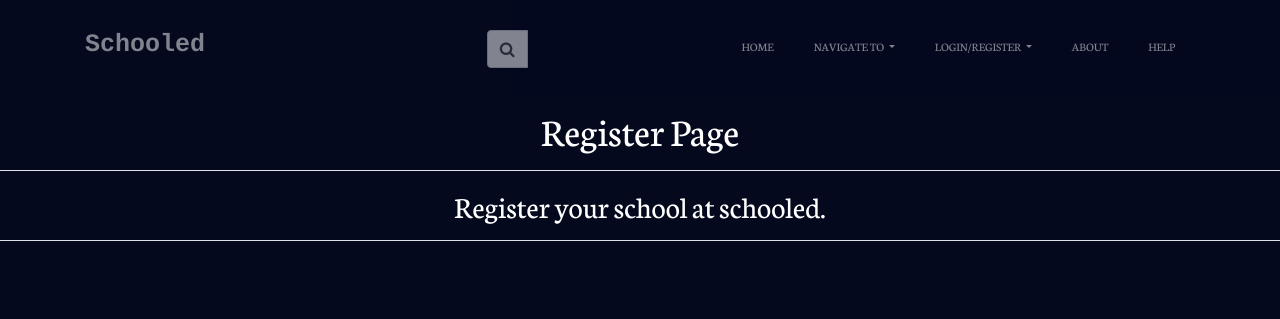
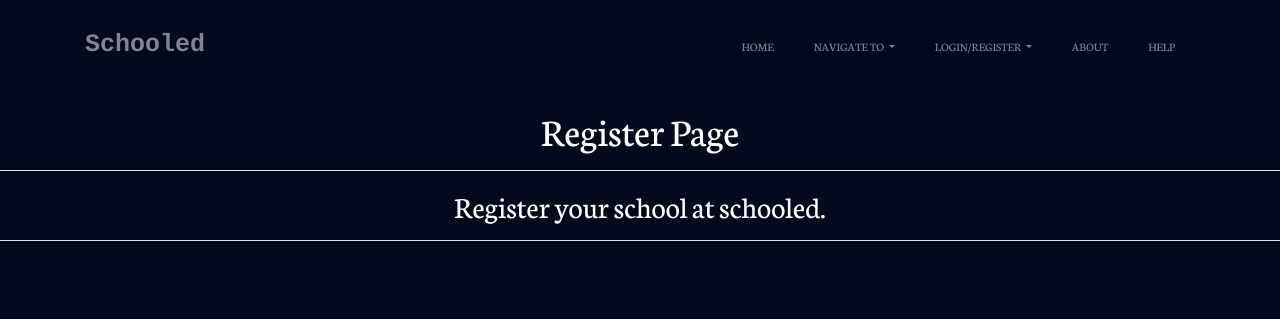
Before and after one commit to Davoboss1/Schooled, a Django app: page /accounts/register/ in a window 1280 px wide. Shown: the top 319 px of the page. Run offline with Django 3.2, Linux system fonts and the light colour scheme; some libraries are stand-ins or nearby versions.

Commit message:
Slight change

```diff
--- a/admins/templates/admins/school_owner_admin_page.html
+++ b/admins/templates/admins/school_owner_admin_page.html
@@ -148,12 +148,12 @@
                         <ul class="navbar-nav">
                             <li>
                                 <div class="d-flex">
-                                    <div class="input-group mx-3">
+                                    <div class="input-group mx-3" style="visibility: hidden;">
                                         <div class="input-group-prepend">
                                             <span class="input-group-text bg-white"><span
                                                     class="fa fa-search"></span></span>
                                         </div>
-                                        <input type="text" class="form-control" placeholder="Search website" style="visibility: hidden;">
+                                        <input type="text" class="form-control" placeholder="Search website" >
                                     </div>
                                 </div>
 
```
